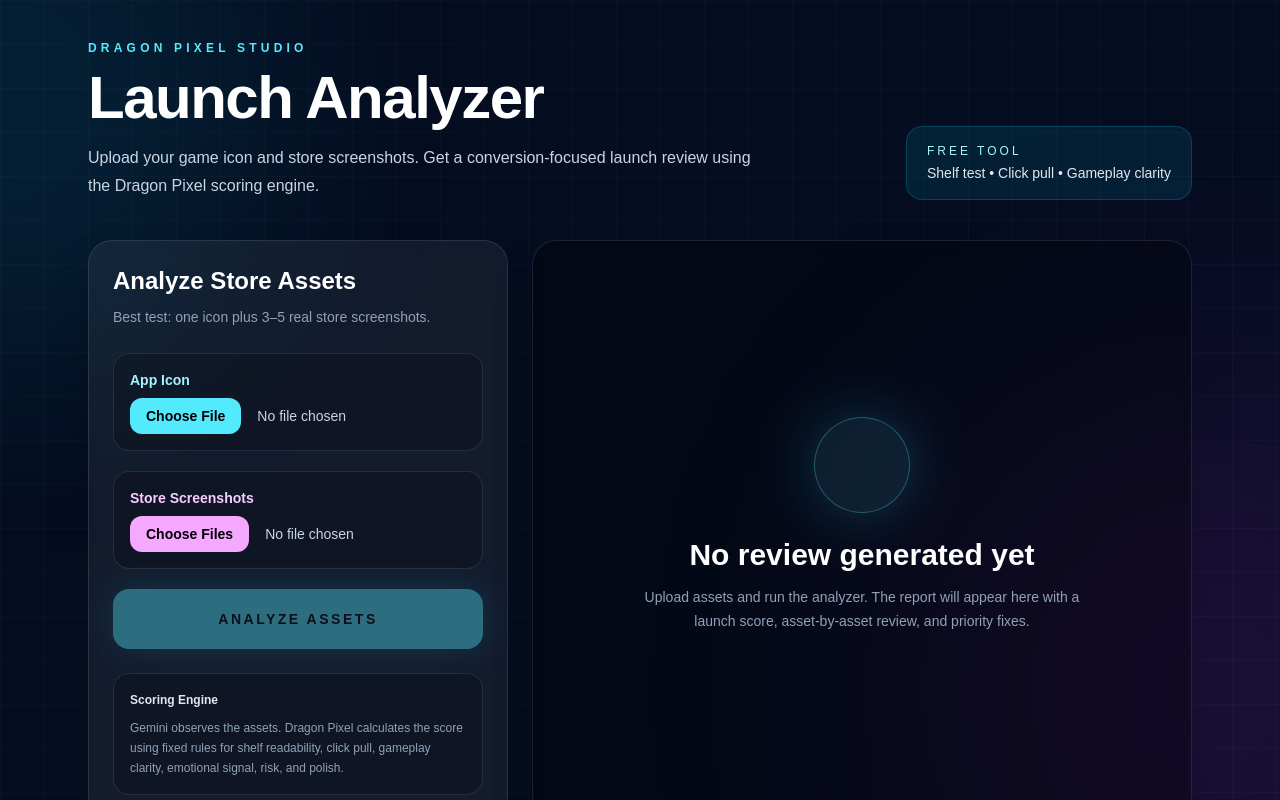
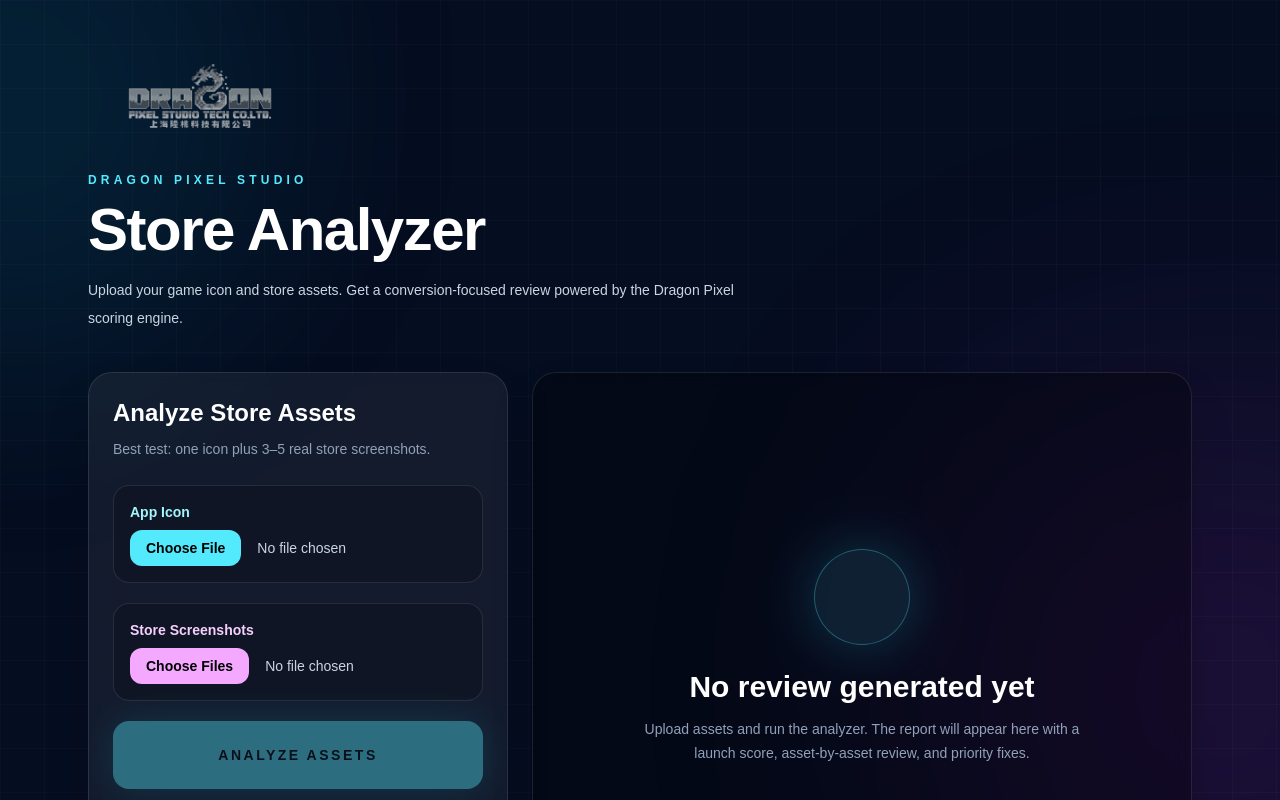
Before and after one commit to dragonpixelstudio/store-analyzer, a Next.js app: page / in a window 1280 px wide. Shown: the top 800 px of the page. Built offline with nearby package versions, Linux system fonts and the light colour scheme.

Commit message:
Polish store analyzer branding

```diff
--- a/app/api/analyze/route.ts
+++ b/app/api/analyze/route.ts
@@ -257,7 +257,7 @@
     const parts: any[] = [
       {
         text: `
-You are Dragon Pixel Launch Analyzer.
+You are Dragon Pixel Store Analyzer.
 
 You do NOT score.
 
--- a/app/layout.tsx
+++ b/app/layout.tsx
@@ -12,9 +12,10 @@
   subsets: ["latin"],
 });
 
-export const metadata: Metadata = {
-  title: "Create Next App",
-  description: "Generated by create next app",
+export const metadata = {
+  title: "Dragon Pixel Store Analyzer",
+  description:
+    "Analyze icons, screenshots, and store assets for conversion improvements.",
 };
 
 export default function RootLayout({
--- a/app/page.tsx
+++ b/app/page.tsx
@@ -71,10 +71,10 @@
         Accept: "application/json",
       },
       body: JSON.stringify({
-        _subject: "Launch Analyzer Fix Request",
+        _subject: "Store Analyzer Fix Request",
         email: clientEmail,
         message: report,
-        source: "Dragon Pixel Launch Analyzer",
+        source: "Dragon Pixel Store Analyzer",
       }),
     });
 
@@ -95,25 +95,23 @@
 
       <section className="relative mx-auto max-w-6xl px-6 py-10">
         <header className="mb-10 flex flex-col gap-4 md:flex-row md:items-end md:justify-between">
-          <div>
-            <p className="mb-3 text-xs font-bold uppercase tracking-[0.35em] text-cyan-300">
-              Dragon Pixel Studio
-            </p>
-            <h1 className="max-w-3xl text-4xl font-black tracking-tight md:text-6xl">
-              Launch Analyzer
-            </h1>
-            <p className="mt-4 max-w-2xl text-base leading-7 text-slate-300">
-              Upload your game icon and store screenshots. Get a conversion-focused
-              launch review using the Dragon Pixel scoring engine.
-            </p>
-          </div>
+<div>
+  <img
+    src="/logo.png"
+    alt="Dragon Pixel Studio"
+    className="mb-5 h-auto w-56 opacity-90"
+  />
 
-          <div className="rounded-2xl border border-cyan-400/20 bg-cyan-400/10 px-5 py-4">
-            <p className="text-xs uppercase tracking-[0.25em] text-cyan-200">
-              Free Tool
-            </p>
-            <p className="mt-1 text-sm text-slate-200">
-              Shelf test • Click pull • Gameplay clarity
+  <p className="mb-3 text-xs font-bold uppercase tracking-[0.35em] text-cyan-300">
+    Dragon Pixel Studio
+  </p>
+
+  <h1 className="max-w-3xl text-4xl font-black tracking-tight md:text-6xl">
+    Store Analyzer
+  </h1>
+            <p className="mt-4 max-w-2xl text-sm leading-7 text-slate-300">
+Upload your game icon and store assets. Get a conversion-focused
+review powered by the Dragon Pixel scoring engine.
             </p>
           </div>
         </header>
@@ -168,7 +166,7 @@
               <button
                 onClick={analyze}
                 disabled={loading || (!icon && screenshots.length === 0)}
-                className="w-full rounded-2xl bg-cyan-300 px-6 py-5 text-sm font-black uppercase tracking-[0.18em] text-black shadow-[0_0_38px_rgba(34,211,238,0.38)] transition hover:bg-white hover:shadow-[0_0_55px_rgba(34,211,238,0.58)] disabled:cursor-not-allowed disabled:opacity-40"
+                className="w-full rounded-2xl bg-cyan-300 px-6 py-6 text-sm font-black uppercase tracking-[0.18em] text-black shadow-[0_0_38px_rgba(34,211,238,0.38)] transition hover:bg-white hover:shadow-[0_0_55px_rgba(34,211,238,0.58)] disabled:cursor-not-allowed disabled:opacity-40"
               >
                 {loading ? "Analyzing..." : "Analyze Assets"}
               </button>
```
Also changed, not shown: public/logo.png (added).
